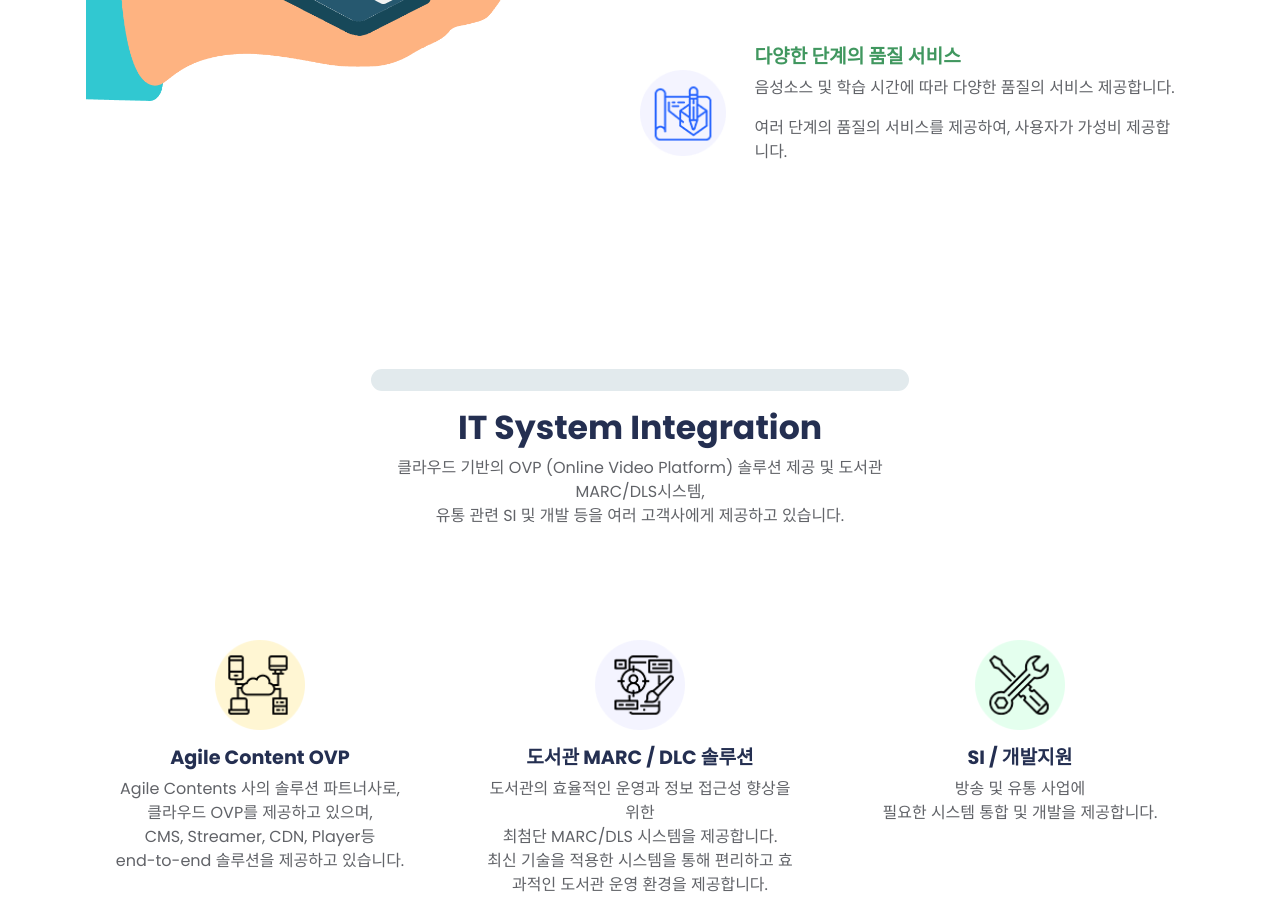
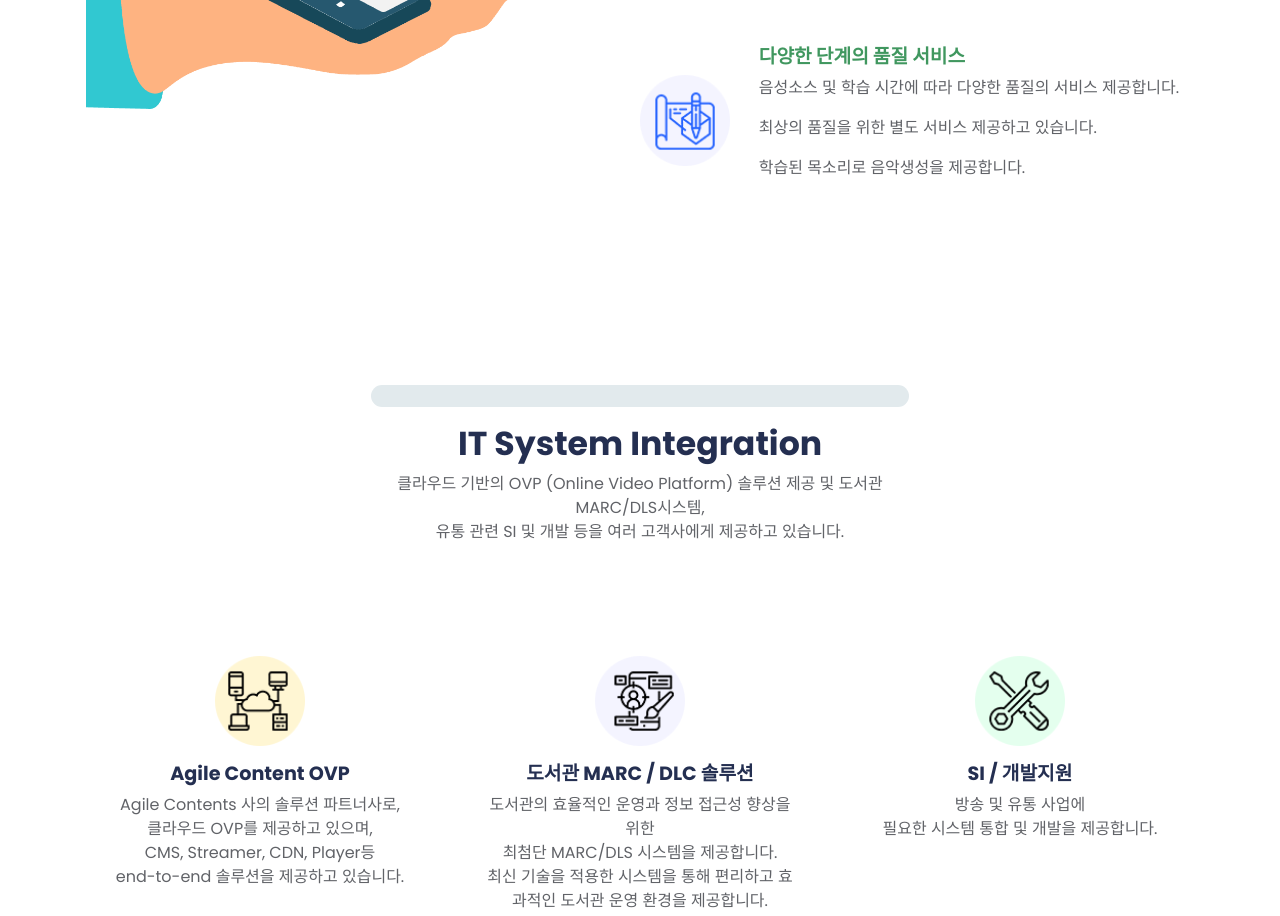
Before and after one commit to linkplus1/soundplus, a plain HTML site: page index.html in a window 1280 px wide. Shown: the part 2047-2963 px from the top of the page. Drawn offline with Linux system fonts and the light colour scheme.

Commit message:
Update index.html

```diff
--- a/index.html
+++ b/index.html
@@ -129,7 +129,8 @@
                 <div class="px-4">
                   <h5 class="fw-bold text-success">다양한 단계의 품질 서비스</h5>
                   <p>음성소스 및 학습 시간에 따라 다양한 품질의 서비스 제공합니다. </p>
-                  <p>여러 단계의 품질의 서비스를 제공하여, 사용자가 가성비 제공합니다.</p>
+                  <p>최상의 품질을 위한 별도 서비스 제공하고 있습니다.</p>
+                  <p>학습된 목소리로 음악생성을 제공합니다.</p>
 
                 </div>
               </div>
```
